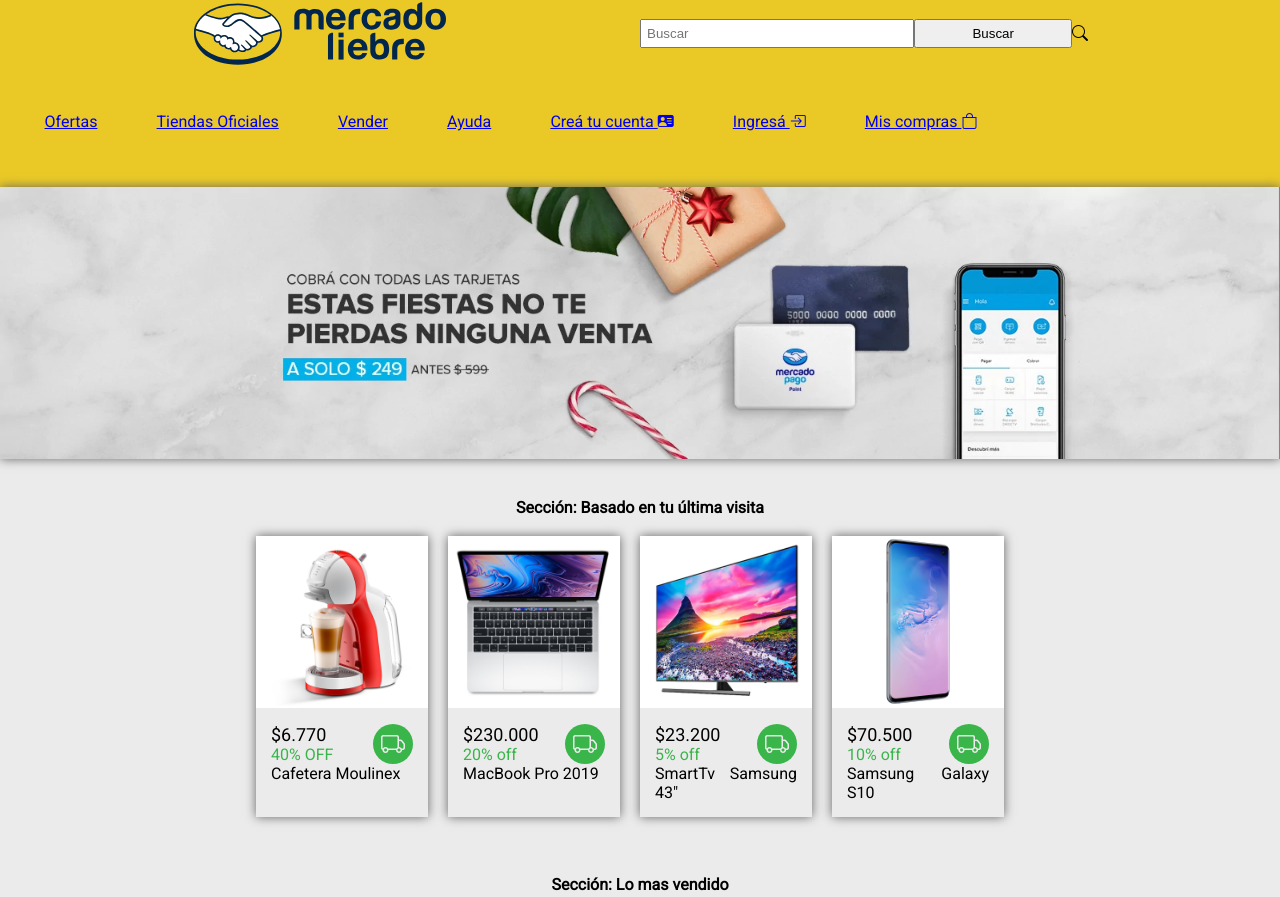
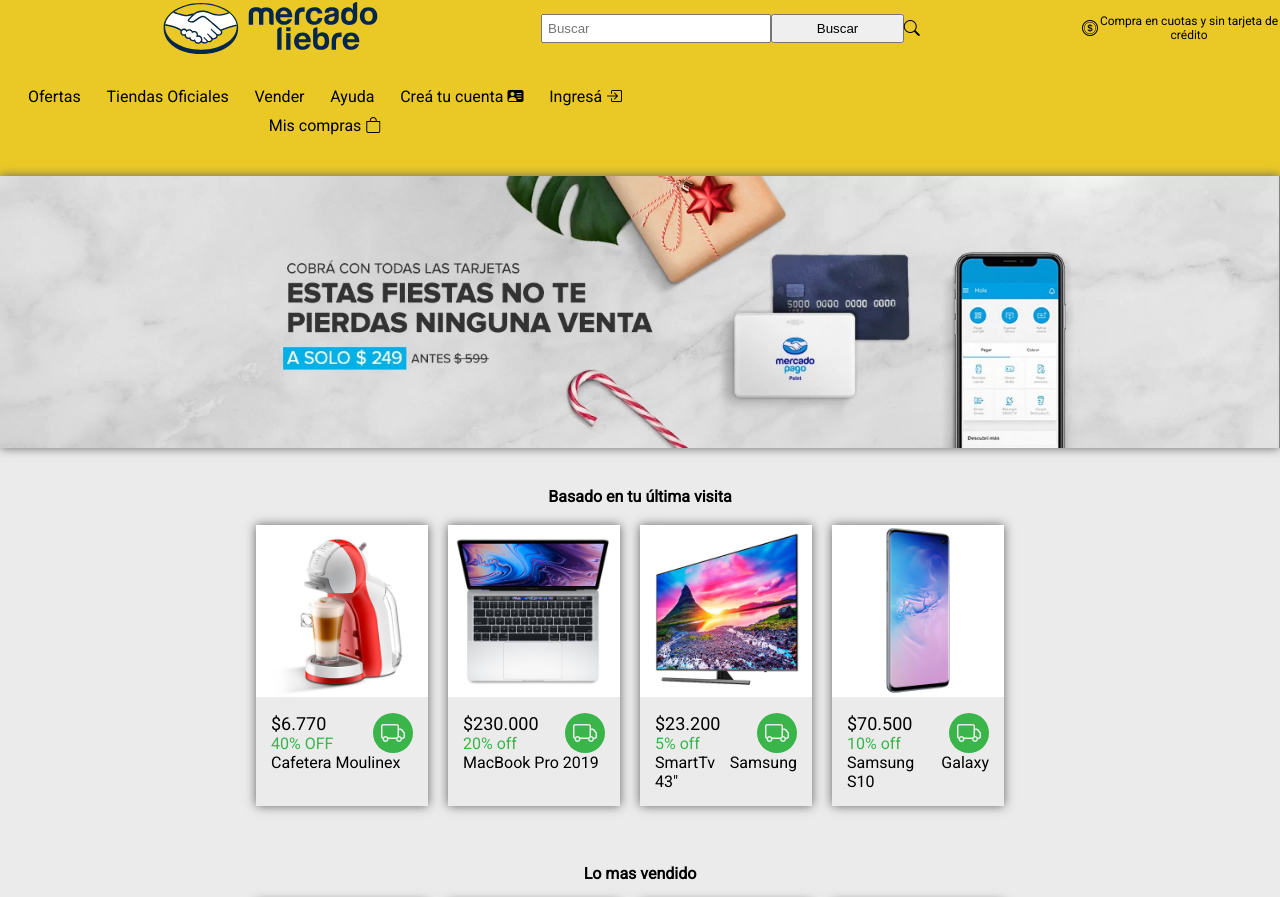
Before and after one commit to isma92ok/ML-miranda, a website: page views/home.html in a window 1280 px wide. Shown: the top 897 px of the page. Drawn offline with nearby package versions, Linux system fonts and the light colour scheme.

Commit message:
nuevas modificaciones

```diff
--- a/public/css/home.css
+++ b/public/css/home.css
@@ -24,6 +24,10 @@
     list-style: none;
     padding: 0;
 }
+.lista a{
+    text-decoration: none;
+    color: black;
+}
 .nav-item {
     margin: 0 10px 10px 0;
 }
@@ -39,6 +43,7 @@
 #logo{
     width: 40%;
     box-sizing: border-box;
+    justify-content: space-between;
 
 }
 #logo2{
@@ -46,10 +51,23 @@
     box-sizing: border-box;
 }
 
-.logo-container, .search-bar-container {
-    width: 80%;
+.search-bar-container {
+    width: 50%;
     box-sizing: border-box;
     margin: right 10px;;
+}
+
+.logo-container {
+    width: 50%;
+    box-sizing: border-box;
+    align-items:flex-start;
+
+}
+.text-nav{
+    width: auto;
+    display: flex;
+    align-items: center;
+    justify-content: center;
 }
 
 /* barra de búsqueda */
@@ -78,7 +96,7 @@
 h2{
     font-family:'roboto';
     font-size: 16px;
-    text-align: center;
+    text-align:center;
 }
 
 h3{
@@ -120,6 +138,8 @@
     font-size: 2em;
     color: #03264C;
 }
+
+
 
 /* main */
 
--- a/views/home.html
+++ b/views/home.html
@@ -26,7 +26,10 @@
             </form>
 
         </div>
-
+        <div class="text-nav">
+            <i class="bi bi-coin"></i>
+            <p>Compra en cuotas y sin tarjeta de crédito</p>
+        </div>
 
 
     </header>
@@ -72,7 +75,7 @@
 
         <br>
             <a>
-                <h2>Sección: Basado en tu última visita</h2>
+                <h2>Basado en tu última visita</h2>
             </a>
         <br>
 
@@ -147,7 +150,7 @@
         <br>
         <br>
         <a>
-            <h2>Sección: Lo mas vendido</h2>
+            <h2>Lo mas vendido</h2>
         </a>
 
     <br>
```
